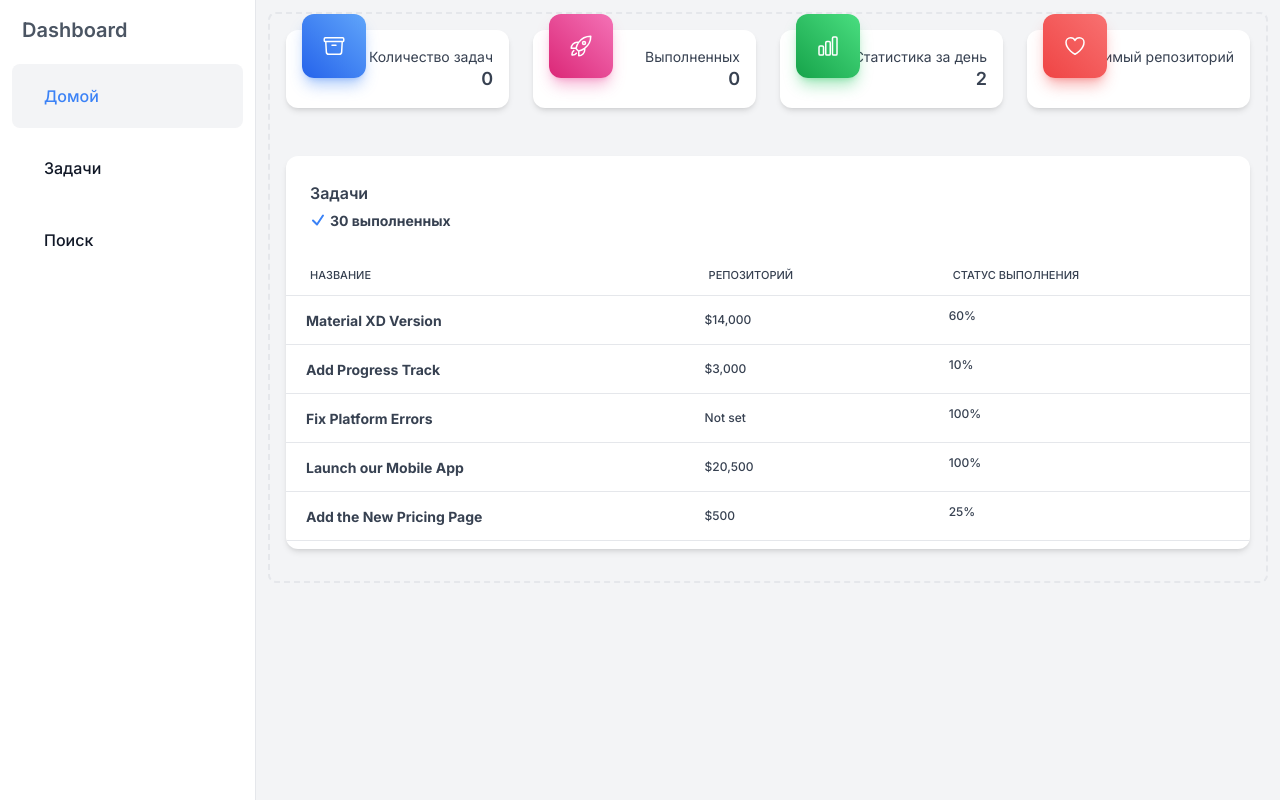
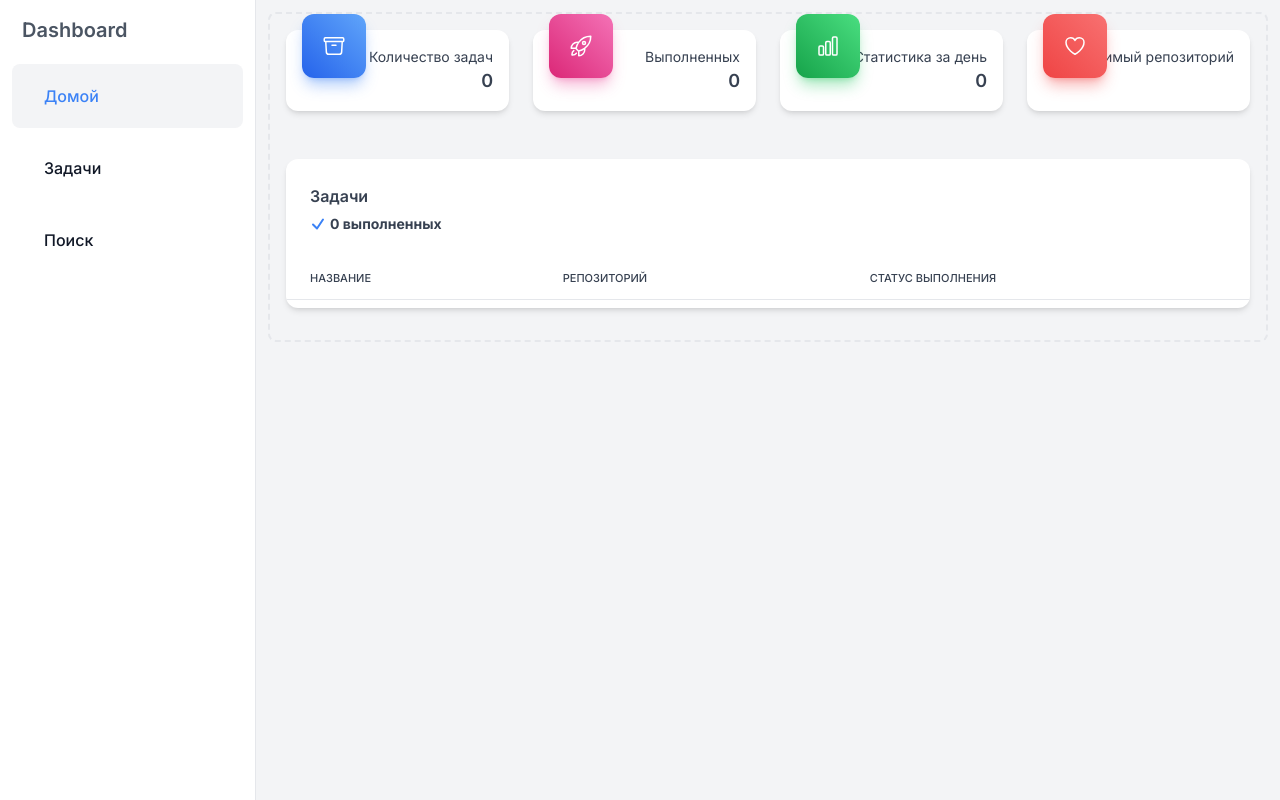
Before and after one commit to ArtyomVolkov1/dashboard_job, a React (Vite) app: page / in a window 1280 px wide. Built offline with nearby package versions, Linux system fonts and the light colour scheme.

Commit message:
Fixed error

```diff
--- a/src/components/Home/HomeCard.tsx
+++ b/src/components/Home/HomeCard.tsx
@@ -13,7 +13,7 @@ const HomeCard = ({ title, value, icon, color }: HomeCardProp) => {
     </div>
     <div className="p-4 text-right">
       <p className="text-blue-gray-600 block font-sans text-sm font-normal leading-normal antialiased">{title}</p>
-      <h4 className="text-blue-gray-900 block font-sans text-lg font-semibold leading-snug tracking-normal antialiased">{value}</h4>
+      <h4 className="text-blue-gray-900 block font-sans text-sm xl:text-lg font-semibold leading-snug tracking-normal antialiased">{value}</h4>
     </div>
   </div>
   );
--- a/src/components/Home/HomeCards.tsx
+++ b/src/components/Home/HomeCards.tsx
@@ -37,7 +37,7 @@ const HomeCards = () => {
       />
       <HomeCard
         title="Статистика за день"
-        value={2}
+        value={completedTask.length}
         icon={IconStat}
         color={"from-green-600 to-green-400  shadow-green-500/40"}
       />
--- a/src/components/Home/HomeTableCard.tsx
+++ b/src/components/Home/HomeTableCard.tsx
@@ -1,6 +1,9 @@
-import React from "react";
+import { useAppSelector } from "../../hooks/hooks";
 
 const HomeTableCard = () => {
+  const tasks = useAppSelector((state) => state.persistedReducer.task.tasks);
+  const completedTask = tasks.filter((task) => task.completed === true);
+  console.log(tasks);
   return (
     <div className="mb-4 grid grid-cols-1 gap-6 xl:grid-cols-2">
       <div className="relative flex flex-col bg-clip-border rounded-xl bg-white text-gray-700 shadow-md overflow-hidden xl:col-span-2">
@@ -25,11 +28,11 @@ const HomeTableCard = () => {
                   d="M4.5 12.75l6 6 9-13.5"
                 ></path>
               </svg>
-              <strong>30 выполненных</strong>
+              <strong>{completedTask.length} выполненных</strong>
             </p>
           </div>
         </div>
-        <div className="p-6 overflow-x-scroll px-0 pt-0 pb-2">
+        <div className="p-6 overflow-y-scroll h-96 xl:h-auto px-0 pt-0 pb-2">
           <table className="w-full min-w-[640px] table-auto">
             <thead>
               <tr>
@@ -51,137 +54,34 @@ const HomeTableCard = () => {
               </tr>
             </thead>
             <tbody>
-              <tr>
+              {tasks.map((task) => {
+                return (
+                  <tr key={task.id}>
                     <td className="py-3 px-5 border-b border-blue-gray-50">
                       <div className="flex items-center gap-4">
                         <p className="block antialiased font-sans text-sm leading-normal text-blue-gray-900 font-bold">
-                      Material XD Version
+                          {task.task.title}
                         </p>
                       </div>
                     </td>
 
                     <td className="py-3 px-5 border-b border-blue-gray-50">
                       <p className="block antialiased font-sans text-xs font-medium text-blue-gray-600">
-                    $14,000
+                        {task.task.selectOptions ? task.task.selectOptions : "Без репозитория"}
                       </p>
                     </td>
                     <td className="py-3 px-5 border-b border-blue-gray-50">
                       <div className="w-10/12">
                         <p className="antialiased font-sans mb-1 block text-xs font-medium text-blue-gray-600">
-                      60%
+                          {task.completed
+                            ? "Выполненно"
+                            : "Не выполненно"}
                         </p>
-                    <div className="flex flex-start bg-blue-gray-50 overflow-hidden w-full rounded-sm font-sans text-xs font-medium h-1">
-                      <div
-                        className="flex justify-center items-center h-full bg-gradient-to-tr from-blue-600 to-blue-400 text-white"
-                      ></div>
-                    </div>
                       </div>
                     </td>
                   </tr>
-              <tr>
-                <td className="py-3 px-5 border-b border-blue-gray-50">
-                  <div className="flex items-center gap-4">
-                    <p className="block antialiased font-sans text-sm leading-normal text-blue-gray-900 font-bold">
-                      Add Progress Track
-                    </p>
-                  </div>
-                </td>
-                <td className="py-3 px-5 border-b border-blue-gray-50">
-                  <p className="block antialiased font-sans text-xs font-medium text-blue-gray-600">
-                    $3,000
-                  </p>
-                </td>
-                <td className="py-3 px-5 border-b border-blue-gray-50">
-                  <div className="w-10/12">
-                    <p className="antialiased font-sans mb-1 block text-xs font-medium text-blue-gray-600">
-                      10%
-                    </p>
-                    <div className="flex flex-start bg-blue-gray-50 overflow-hidden w-full rounded-sm font-sans text-xs font-medium h-1">
-                      <div
-                        className="flex justify-center items-center h-full bg-gradient-to-tr from-blue-600 to-blue-400 text-white"
-                      ></div>
-                    </div>
-                  </div>
-                </td>
-              </tr>
-              <tr>
-                <td className="py-3 px-5 border-b border-blue-gray-50">
-                  <div className="flex items-center gap-4">
-                    <p className="block antialiased font-sans text-sm leading-normal text-blue-gray-900 font-bold">
-                      Fix Platform Errors
-                    </p>
-                  </div>
-                </td>
-                <td className="py-3 px-5 border-b border-blue-gray-50">
-                  <p className="block antialiased font-sans text-xs font-medium text-blue-gray-600">
-                    Not set
-                  </p>
-                </td>
-                <td className="py-3 px-5 border-b border-blue-gray-50">
-                  <div className="w-10/12">
-                    <p className="antialiased font-sans mb-1 block text-xs font-medium text-blue-gray-600">
-                      100%
-                    </p>
-                    <div className="flex flex-start bg-blue-gray-50 overflow-hidden w-full rounded-sm font-sans text-xs font-medium h-1">
-                      <div
-                        className="flex justify-center items-center h-full bg-gradient-to-tr from-green-600 to-green-400 text-white"
-                      ></div>
-                    </div>
-                  </div>
-                </td>
-              </tr>
-              <tr>
-                <td className="py-3 px-5 border-b border-blue-gray-50">
-                  <div className="flex items-center gap-4">
-                    <p className="block antialiased font-sans text-sm leading-normal text-blue-gray-900 font-bold">
-                      Launch our Mobile App
-                    </p>
-                  </div>
-                </td>
-                <td className="py-3 px-5 border-b border-blue-gray-50">
-                  <p className="block antialiased font-sans text-xs font-medium text-blue-gray-600">
-                    $20,500
-                  </p>
-                </td>
-                <td className="py-3 px-5 border-b border-blue-gray-50">
-                  <div className="w-10/12">
-                    <p className="antialiased font-sans mb-1 block text-xs font-medium text-blue-gray-600">
-                      100%
-                    </p>
-                    <div className="flex flex-start bg-blue-gray-50 overflow-hidden w-full rounded-sm font-sans text-xs font-medium h-1">
-                      <div
-                        className="flex justify-center items-center h-full bg-gradient-to-tr from-green-600 to-green-400 text-white"
-                      ></div>
-                    </div>
-                  </div>
-                </td>
-              </tr>
-              <tr>
-                <td className="py-3 px-5 border-b border-blue-gray-50">
-                  <div className="flex items-center gap-4">
-                    <p className="block antialiased font-sans text-sm leading-normal text-blue-gray-900 font-bold">
-                      Add the New Pricing Page
-                    </p>
-                  </div>
-                </td>
-                <td className="py-3 px-5 border-b border-blue-gray-50">
-                  <p className="block antialiased font-sans text-xs font-medium text-blue-gray-600">
-                    $500
-                  </p>
-                </td>
-                <td className="py-3 px-5 border-b border-blue-gray-50">
-                  <div className="w-10/12">
-                    <p className="antialiased font-sans mb-1 block text-xs font-medium text-blue-gray-600">
-                      25%
-                    </p>
-                    <div className="flex flex-start bg-blue-gray-50 overflow-hidden w-full rounded-sm font-sans text-xs font-medium h-1">
-                      <div
-                        className="flex justify-center items-center h-full bg-gradient-to-tr from-blue-600 to-blue-400 text-white"
-                      ></div>
-                    </div>
-                  </div>
-                </td>
-              </tr>
+                );
+              })}
             </tbody>
           </table>
         </div>
--- a/src/components/Modal/Modal.tsx
+++ b/src/components/Modal/Modal.tsx
@@ -39,7 +39,7 @@ const AddTaskForm = ({ handleClose }: HandleClose) => {
   const initialValues: MyFormValue = {
     title: "",
     description: "",
-    selectOptions: "",
+    selectOptions: "Без репозитория",
   };
   const dispatch = useAppDispatch();
   return (
--- a/src/components/Tasks/TaskFilter.tsx
+++ b/src/components/Tasks/TaskFilter.tsx
@@ -14,7 +14,7 @@ const TaskFilter = ({getTaskFilterValue}: FilterTaskProps) => {
     <select
       onChange={handleFilterTaskChanges}
       value={filterTaskVal}
-      className="mt-1.5 rounded-md bg-slate-100 border-indigo-500 text-gray-700 sm:text-sm"
+      className="mt-1.5 focus:outline-none rounded-md bg-slate-100 border-indigo-500 text-gray-700 sm:text-sm"
     >
       <option value="all">Все задачи</option>
       <option value="completed">Выполненные</option>
--- a/src/components/Tasks/Tasks.tsx
+++ b/src/components/Tasks/Tasks.tsx
@@ -20,7 +20,7 @@ const Tasks = () => {
     <>
       <div className="flex justify-between mb-5">
         <TaskFilter getTaskFilterValue={getTaskFilterValue} />
-        <button onClick={handleAddTask}>Создать задачу</button>
+        <button className="inline-block w-full rounded-lg bg-indigo-600 hover:bg-indigo-700 px-5 py-3 text-center text-sm font-semibold text-white sm:w-auto" onClick={handleAddTask}>Создать задачу</button>
       </div>
       <div className="mb-4 grid grid-cols-1 md:grid-cols-custom gap-4">
         {tasks
```
Lines whose indentation alone changed are shown as unchanged.
